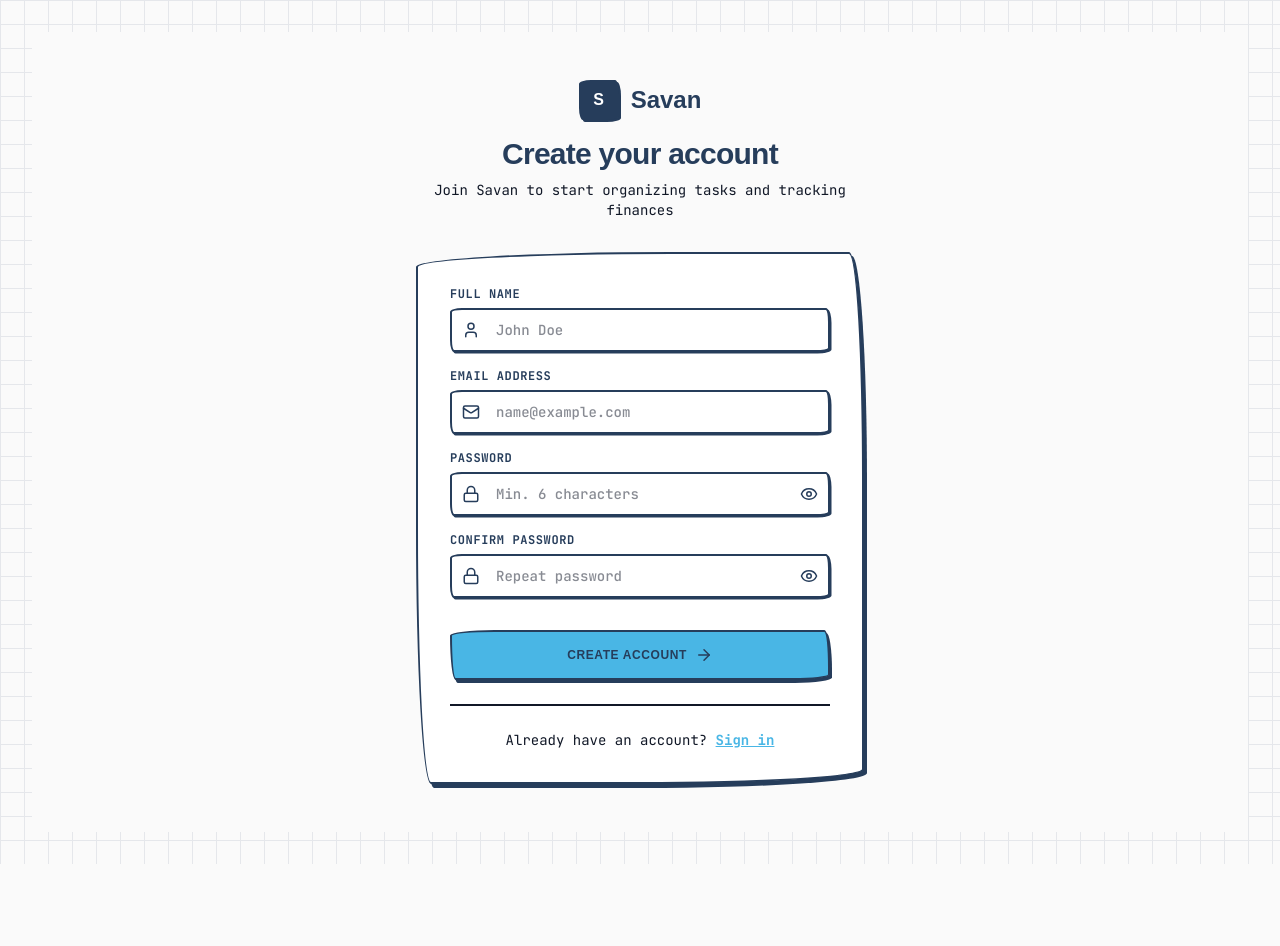
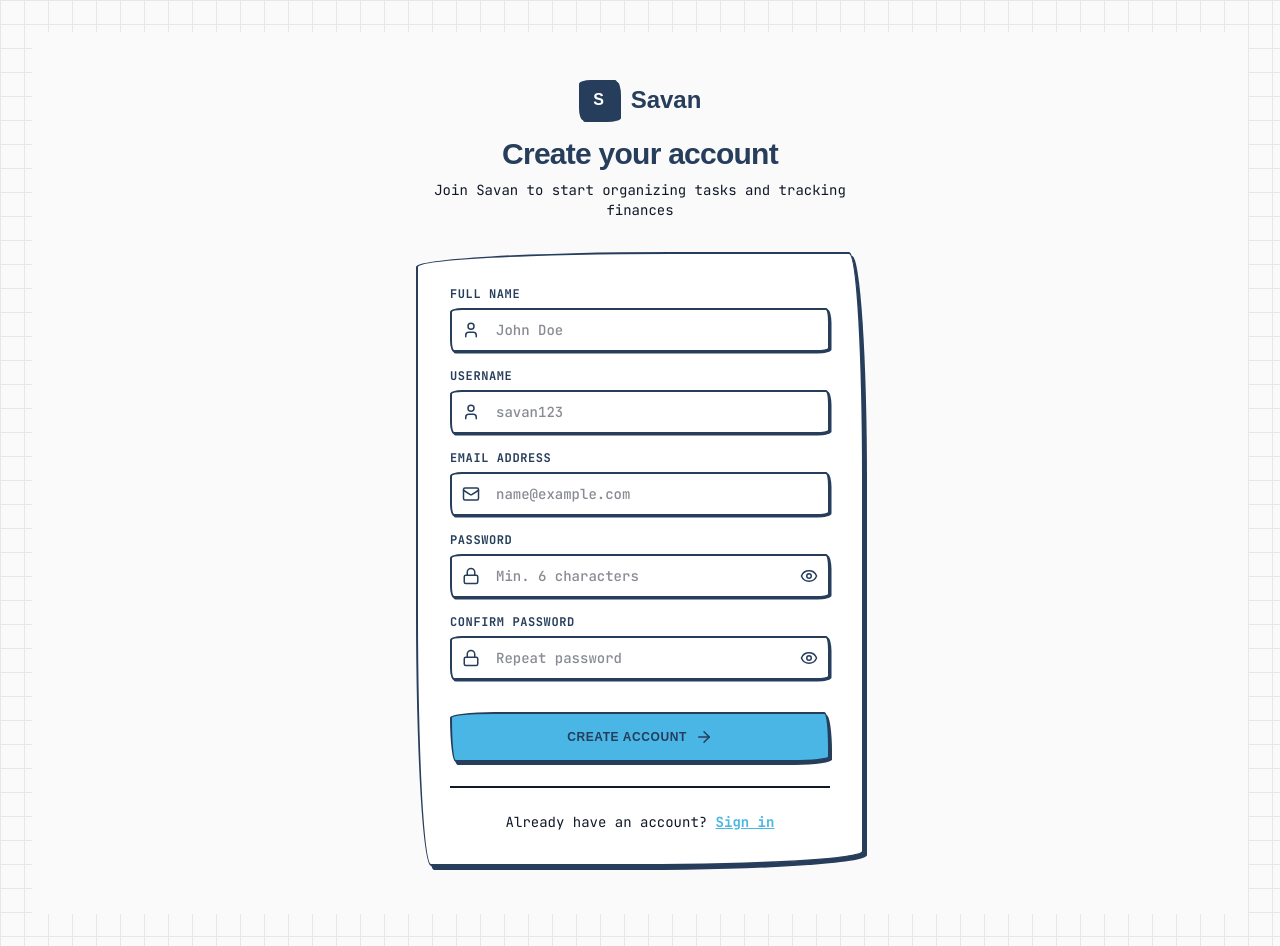
Before and after one commit to savanthsan/savan-tracker, a Next.js app: page /signup in a window 1280 px wide. Before the commit the page ends 864 px from the top, so only its background shows below. Built offline with nearby package versions, Linux system fonts and the light colour scheme; no server answers; a web font is replaced by a local one.

Commit message:
feat: add username field to signup and use for greeting

```diff
--- a/src/app/dashboard/page.js
+++ b/src/app/dashboard/page.js
@@ -173,7 +173,7 @@ export default function Dashboard() {
           <h1 className="text-3xl md:text-4xl font-extrabold text-secondary tracking-tight font-sans">
             Hello,{' '}
             <span className="text-primary underline decoration-wavy decoration-secondary">
-              {profile?.full_name || 'User'}
+              {user?.user_metadata?.username || profile?.full_name || user?.user_metadata?.full_name || 'User'}
             </span>
             !
           </h1>
--- a/src/app/signup/page.js
+++ b/src/app/signup/page.js
@@ -12,6 +12,7 @@ export default function Signup() {
   const { user } = useApp();
 
   const [fullName, setFullName] = useState('');
+  const [username, setUsername] = useState('');
   const [email, setEmail] = useState('');
   const [password, setPassword] = useState('');
   const [confirmPassword, setConfirmPassword] = useState('');
@@ -66,6 +67,7 @@ export default function Signup() {
         options: {
           data: {
             full_name: fullName,
+            username: username,
           },
         },
       });
@@ -183,6 +185,26 @@ export default function Signup() {
 
                 <div>
                   <label className="block text-xs font-bold text-secondary uppercase tracking-wider mb-1.5">
+                    Username
+                  </label>
+                  <div className="relative">
+                    <div className="absolute inset-y-0 left-0 pl-3 flex items-center pointer-events-none text-secondary">
+                      <User size={18} />
+                    </div>
+                    <input
+                      type="text"
+                      value={username}
+                      onChange={(e) => setUsername(e.target.value)}
+                      className="doodle-input pl-10 w-full shadow-[1.5px_1.5px_0px_var(--secondary)]"
+                      placeholder="savan123"
+                      required
+                      disabled={!isEnvConfigured}
+                    />
+                  </div>
+                </div>
+
+                <div>
+                  <label className="block text-xs font-bold text-secondary uppercase tracking-wider mb-1.5">
                     Email Address
                   </label>
                   <div className="relative">
```
